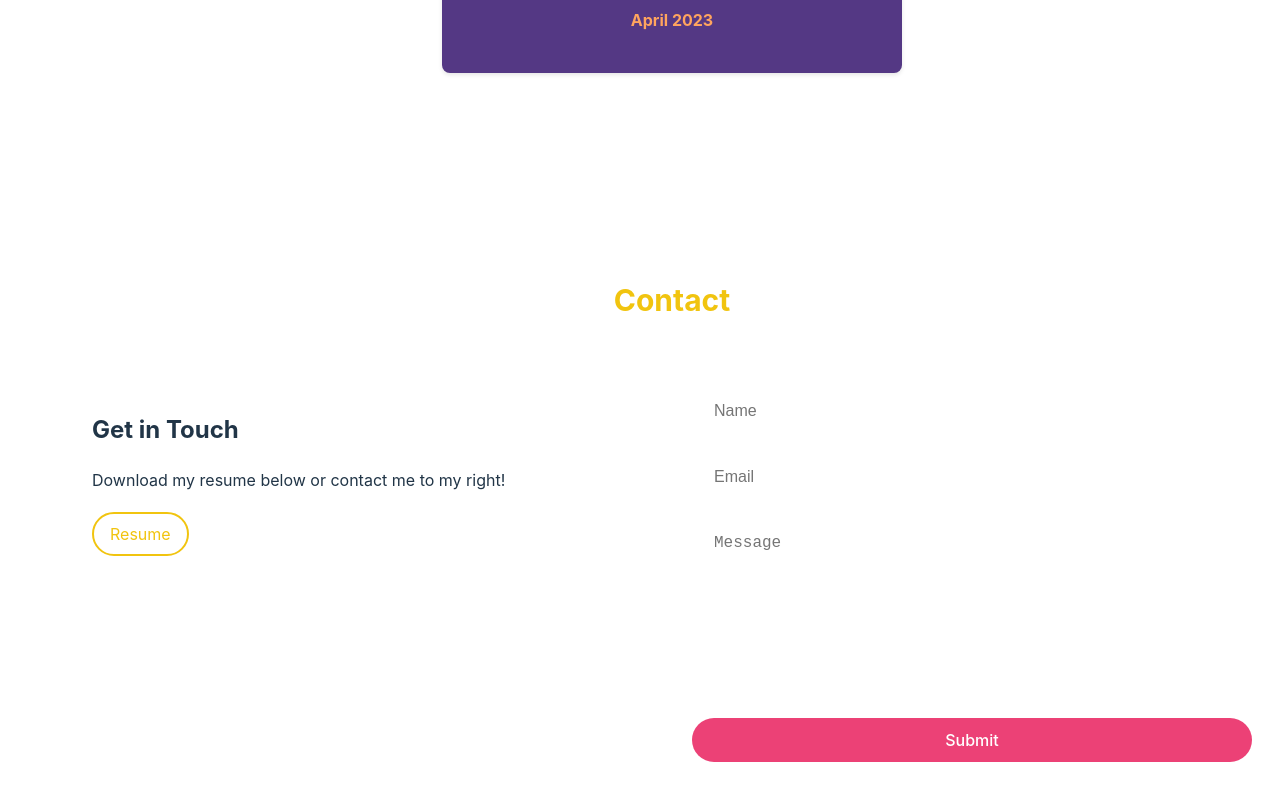
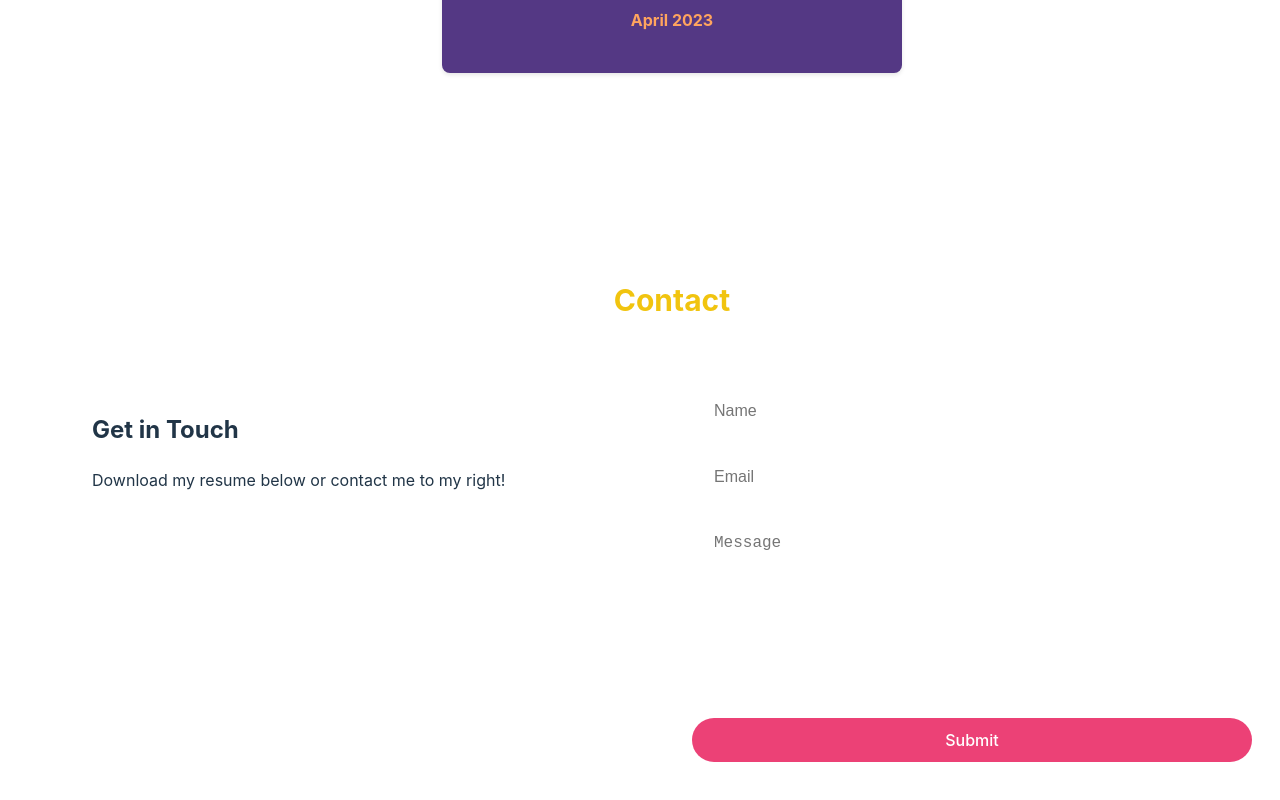
Before and after one commit to darrenxychen/portfolio-website-react, a React (Vite) app: page / in a window 1280 px wide. Shown: the part 2595-3395 px from the top of the page. Built offline with nearby package versions, Linux system fonts and the light colour scheme.

Commit message:
added resume btn functionality

```diff
--- a/src/components/About.jsx
+++ b/src/components/About.jsx
@@ -31,11 +31,11 @@ function About() {
           <a href="https://github.com/darrenxychen" target="_blank" rel="noopener noreferrer" className="github-link">
             GitHub
           </a>
-          <a href="#" className="resume-link">Resume</a>
+          <a href="public/Darren_Chen_Resume.pdf" download className="resume-link">Resume</a>
         </div>
       </div>
       <div className="about-image">
-        <img src="../../public/professionalpic.jpg" alt="Picture Filler" />
+        <img src="public/professionalpic.jpg" alt="Picture Filler" />
       </div>
     </div>
   );
--- a/src/components/Contact.jsx
+++ b/src/components/Contact.jsx
@@ -32,9 +32,6 @@ const Contact = () => {
       <div className="contact-content">
         <h3>Get in Touch</h3>
         <p>Download my resume below or contact me to my right!</p>
-        <div className="resume-download">
-          <a href="#">Resume</a>
-        </div>
       </div>
       <div className="contact-form">
         <form ref={formRef} onSubmit={sendEmail}>
--- a/src/components/Projects.jsx
+++ b/src/components/Projects.jsx
@@ -22,7 +22,7 @@ function Projects() {
         className={`project ${hoveredProject === 'WikiGuess' ? 'hovered' : ''}`}
         onMouseEnter={() => handleMouseEnter('WikiGuess')}
         onMouseLeave={handleMouseLeave}
-        style={{ backgroundImage: 'url(../../public/wikiguess.png)' }}
+        style={{ backgroundImage: 'url(public/wikiguess.png)' }}
       >
         <div className="project-details">
           <h3>WikiGuess</h3>
@@ -40,7 +40,8 @@ function Projects() {
         className={`project ${hoveredProject === 'Memory Game' ? 'hovered' : ''}`}
         onMouseEnter={() => handleMouseEnter('Memory Game')}
         onMouseLeave={handleMouseLeave}
-        style={{ backgroundImage: 'url(../../public/memorygame.png)' }}
+
+        style={{ backgroundImage: 'url(public/memorygame.png)' }}
       >
         <div className="project-details">
           <h3>Memory Game</h3>
```
Also changed, not shown: 1 other file (tests, documents, lock files or other folders).
